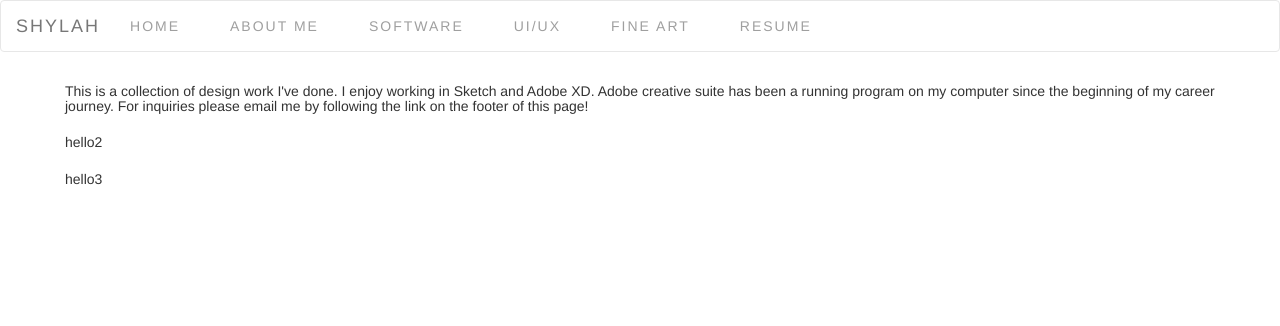
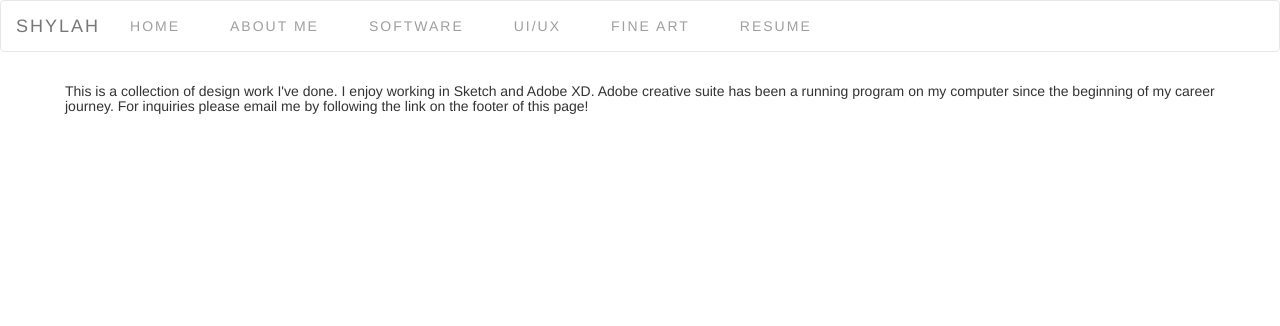
Before and after one commit to ShylahChiera/ShylahChiera.github.io, a Jekyll site: the page built from userInterface/index.html, in a window 1280 px wide. Shown: the top 326 px of the page. Built offline with Jekyll 4.4.1, drawn with Linux system fonts in a browser that asks for light colours; nearby versions of some CDN libraries.

Commit message:
removing typo

```diff
--- a/userInterface/index.html
+++ b/userInterface/index.html
@@ -5,6 +5,3 @@ title: ui/ux
 <div>
 <h3>This is a collection of design work I've done. I enjoy working in Sketch and Adobe XD. Adobe creative suite has been a running program on my computer since the beginning of my career journey. For inquiries please email me by following the link on the footer of this page!</h3>
 </div>
-<h3>hello2</h3>
-
-<p>hello3</p>
```
Also changed, not shown: 2 other files.
